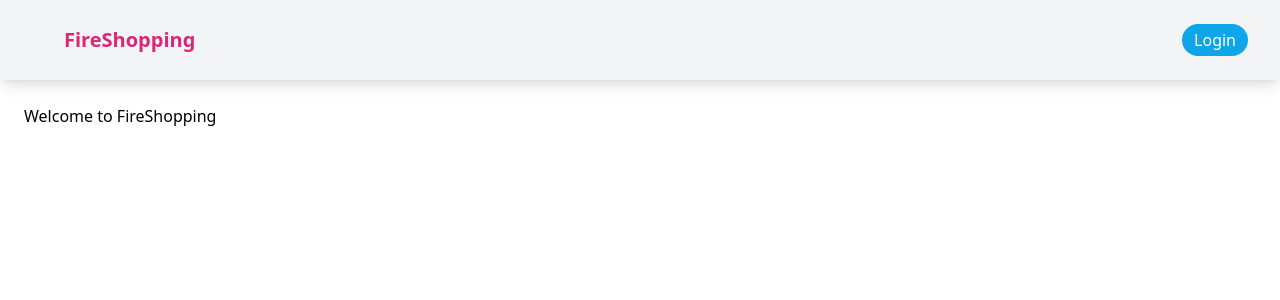
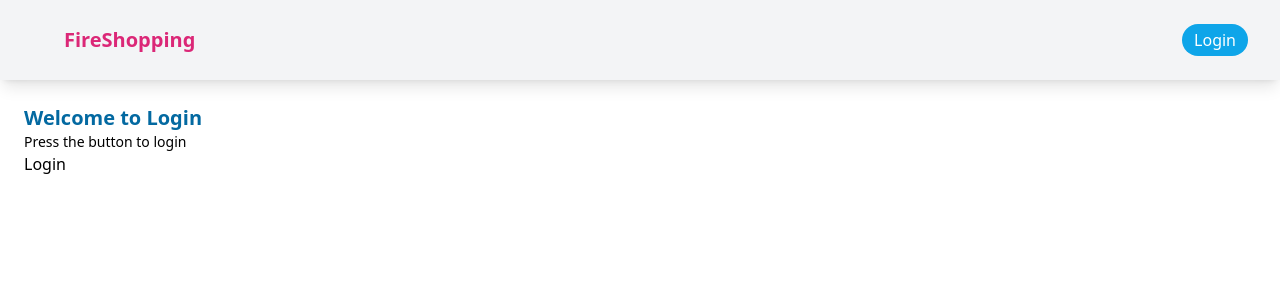
Before and after one commit to katiaku/firebase-shopping, a React (Create React App) app: page / in a window 1280 px wide. Both pictures are taken after a click on the button "Login". Shown: the top 300 px of the page. Built offline with nearby package versions, Linux system fonts and the light colour scheme; some icons are missing; the HTML template or start-up script is replaced by a standard one.

Commit message:
Add routing home-login

```diff
--- a/package.json
+++ b/package.json
@@ -3,6 +3,7 @@
   "version": "0.1.0",
   "private": true,
   "dependencies": {
+    "@babel/plugin-proposal-private-property-in-object": "^7.21.11",
     "@testing-library/jest-dom": "^5.17.0",
     "@testing-library/react": "^13.4.0",
     "@testing-library/user-event": "^13.5.0",
--- a/src/App.js
+++ b/src/App.js
@@ -1,15 +1,21 @@
-import React from 'react';
+import React, { useState, createContext, useContext } from 'react';
 import { app } from './firebase';
 import Header from './components/Header';
+import Home from './routes/Home';
+import Login from './routes/Login';
+
+export const AppContext = createContext(null);
 
 function App() {
+  const [route, setRoute] = useState("home");
   return (
-    <>
+    <AppContext.Provider value={{ route, setRoute }}>
       <Header />
       <main className='p-6'>
-        Welcome to FireShopping
+        {route === "home" && <Home />}
+        {route === "login" && <Login />}
       </main>
-    </>
+    </AppContext.Provider>
   );
 }
 
--- a/src/components/Header.jsx
+++ b/src/components/Header.jsx
@@ -1,14 +1,18 @@
-import React from 'react';
+import React, { useContext } from 'react';
 import { PiFireSimpleBold } from 'react-icons/pi'
+import { AppContext } from '../App';
 
 const Header = () => {
+    const { route, setRoute } = useContext(AppContext);
     return (
         <header className='h-20 w-full bg-gray-100 shadow-lg flex items-center justify-between px-8'>
-            <div className='flex items-center gap-2'>
+            <div className='flex items-center gap-2 cursor-pointer' onClick={() => setRoute("home")}>
                 <PiFireSimpleBold className='text-2xl text-pink-600'/>
                 <span className='text-xl font-semibold text-pink-600'>FireShopping</span>
             </div>
-            <button className='bg-sky-500 text-white py-1 px-3 rounded-full hover:bg-sky-700 transition'>Login</button>
+            <button className='bg-sky-500 text-white py-1 px-3 rounded-full hover:bg-sky-700 transition' onClick={() => setRoute("login")}>
+                Login
+            </button>
         </header>
     )
 }
--- /dev/null
+++ b/src/routes/Home.jsx
@@ -0,0 +1,11 @@
+import React from 'react'
+
+const Home = () => {
+    return (
+        <div>
+            <h1 className='text-xl font-semibold text-sky-700'>Welcome to FireShopping</h1>
+        </div>
+    )
+}
+
+export default Home
--- /dev/null
+++ b/src/routes/Login.jsx
@@ -0,0 +1,15 @@
+import React from 'react'
+
+const Login = () => {
+    return (
+        <div>
+            <h1 className='text-xl font-semibold text-sky-700'>
+                Welcome to Login
+            </h1>
+            <p className='text-sm'>Press the button to login</p>
+            <button>Login</button>
+        </div>
+    )
+}
+
+export default Login
```
Also changed, not shown: 1 other file (tests, documents, lock files or other folders).
